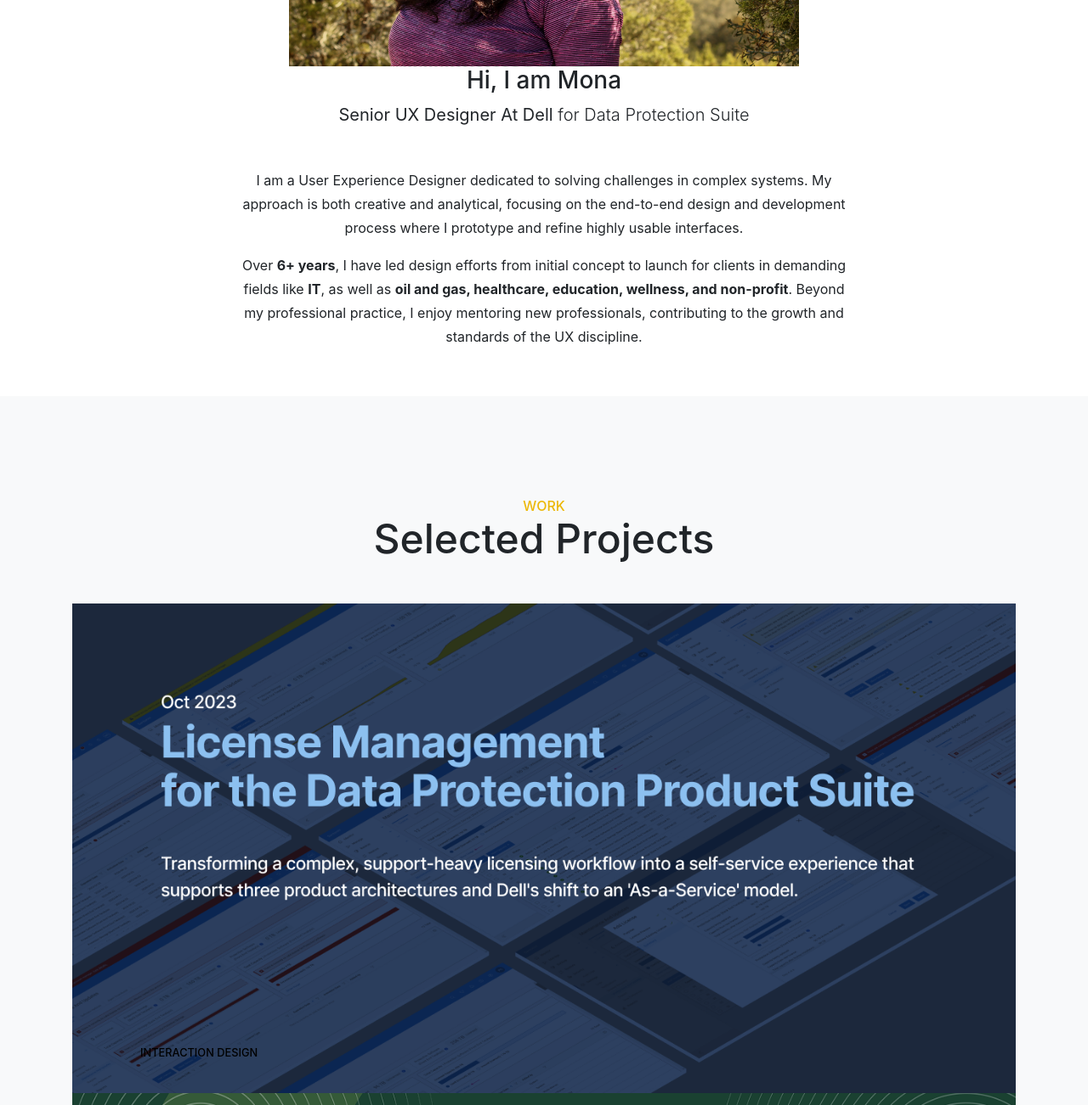
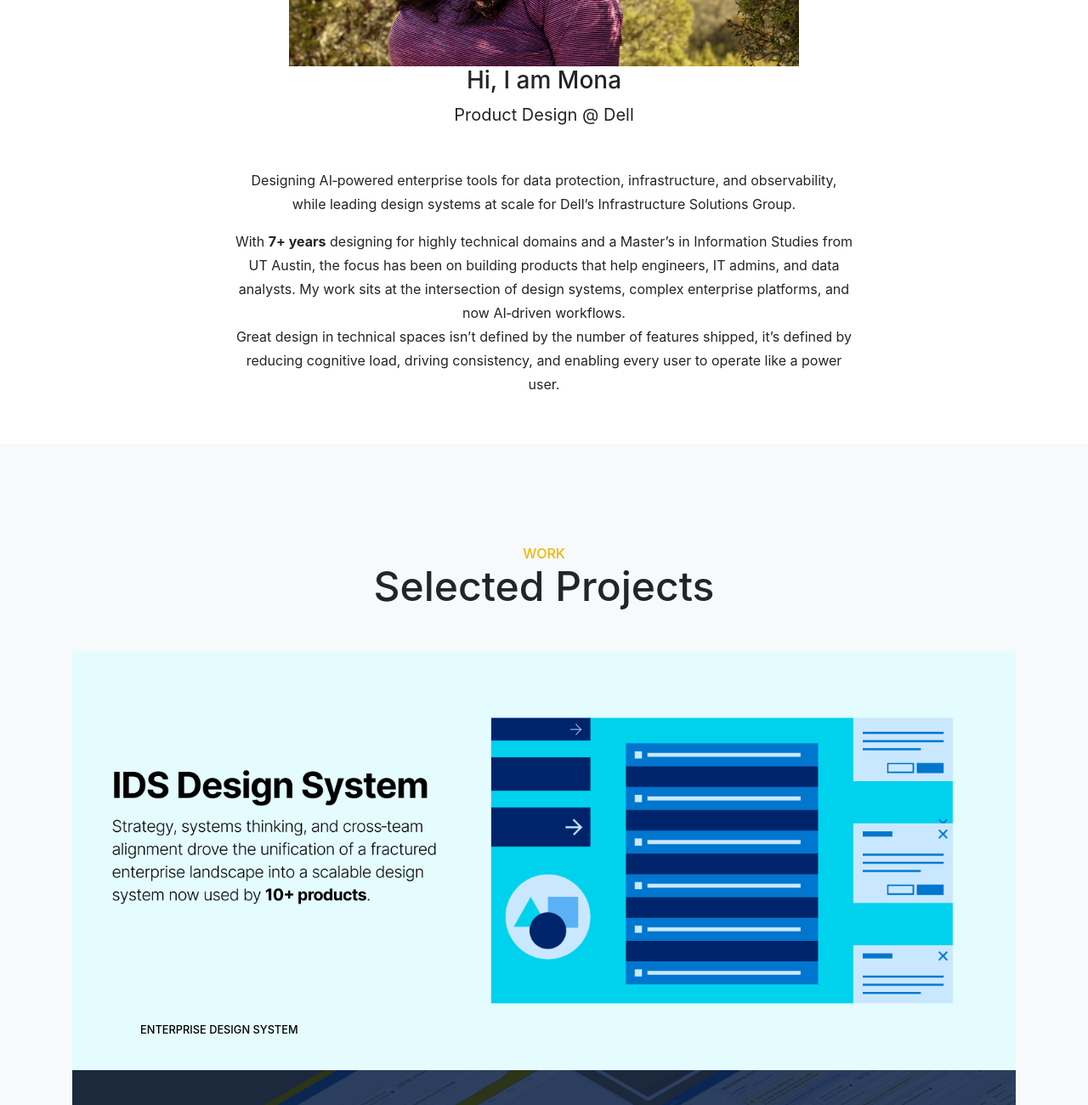
Before and after one commit to mona2016/mona2016.github.io, a website with bundled scripts: page index.html in a window 1280 px wide. Shown: the part 480-1780 px from the top of the page at 85% size. Built offline with nearby package versions, Linux system fonts and the light colour scheme.

Commit message:
added design system work

```diff
--- a/index.html
+++ b/index.html
@@ -80,15 +80,17 @@
         <h3 class="title-small">
                   <span>Hi, I am Mona</span>
                 </h3>
-                <p class="lead mb-5" style="margin-bottom: 1rem"><b>Senior UX Designer At Dell</b> for Data Protection Suite</p>
+                <p class="lead mb-5" style="margin-bottom: 1rem"><b>Product Design @ Dell</b></p>
                <div class="row">
                  <div class="col-md-2 col-sm-0 col-xs-0"></div>
                  <div class="col-md-8 col-sm-0 col-xs-0">
                    <p class="head-about" style="line-height: 28px;">
-                    I am a User Experience Designer dedicated to solving challenges in complex systems. My approach is both creative and analytical, focusing on the end-to-end design and development process where I prototype and refine highly usable interfaces.
+                    Designing AI‑powered enterprise tools for data protection, infrastructure, and observability, while leading design systems at scale for Dell’s Infrastructure Solutions Group.
                   </p>
                   <p class="head-about" style="line-height: 28px;">
-                    Over <b>6+ years</b>, I have led design efforts from initial concept to launch for clients in demanding fields like <b>IT</b>, as well as <b>oil and gas, healthcare, education, wellness, and non-profit</b>. Beyond my professional practice, I enjoy mentoring new professionals, contributing to the growth and standards of the UX discipline.
+                    With <b>7+ years</b> designing for highly technical domains and a Master’s in Information Studies from UT Austin, the focus has been on building products that help engineers, IT admins, and data analysts. My work sits at the intersection of design systems, complex enterprise platforms, and now AI‑driven workflows.<br>
+
+Great design in technical spaces isn’t defined by the number of features shipped, it’s defined by reducing cognitive load, driving consistency, and enabling every user to operate like a power user.
 
                   </p>
                 <br>
@@ -115,7 +117,21 @@
         <div class="row no-gutters">
 
 
+          <!-- Evolution of Design System within Dell's Infrastructure Group -->
+          <div class="col-lg-12">
+            <a class="portfolio-item" id="ids-design-system" href="https://design-amount-65637030.figma.site" target="_blank">
+              <span class="caption">
+                <span class="caption-content">
+                  <h2>Enterprise Design System</h2>
+                  <p class="overlay" id="zaky-overlay">Evolution of Design System within Dell's Infrastructure Solutions Group</p>
+                </span>
+              </span>
+              <img class="img-fluid" src="img/ids.png" alt="IDS Design System">
+            </a>
+          </div>
 
+
+          <!-- License Management -->
           <div class="col-lg-12">
             <a class="portfolio-item" id="license-management-item" href="https://pixel-coast-20534626.figma.site/" target="_blank">
               <span class="caption">
@@ -128,6 +144,7 @@
             </a>
           </div>
 
+          <!-- Multicorp -->
           <div class="col-lg-12">
             <a class="portfolio-item" id="multicorp-portfolio-item" href="https://tag-coffee-63048771.figma.site" target="_blank">
               <span class="caption">
@@ -139,20 +156,6 @@
                 </span>
               </span>
               <img class="img-fluid" src="img/Multicorp.png" alt="Multicorp redesign">
-            </a>
-          </div>
-
-          <div class="col-lg-12">
-            <a class="portfolio-item" id="zaky-portfolio-item" href="doc/zaky app.pdf" target="_blank">
-              <span class="caption">
-                <span class="caption-content">
-                  <!-- <h2>User Research and Design</h2> -->
-                  <h2>The Zaky App</h2>
-                  <p class="mb-0">UX Design</p><br>
-                  <p class="overlay" id="zaky-overlay">Assist parents and caregivers to build a habit of providing kangaroo care to their baby for larger parts of the day</p>
-                </span>
-              </span>
-              <img class="img-fluid" src="img/Zaky.png" alt="">
             </a>
           </div>
 
```
Also changed, not shown: index_test.html (+15 -14 lines), img/ids.png (added), 4 other files.
